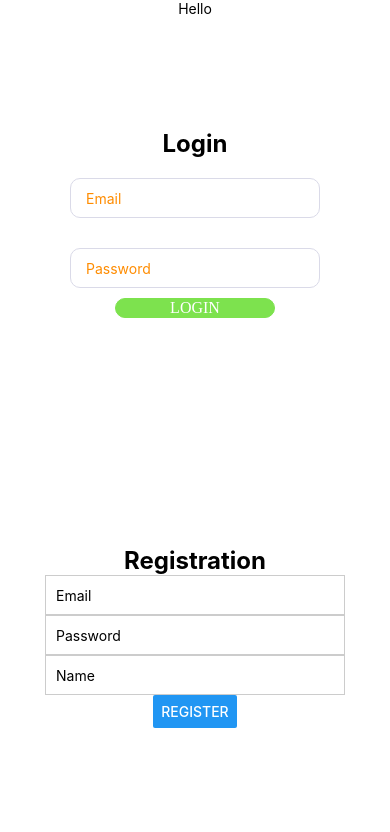
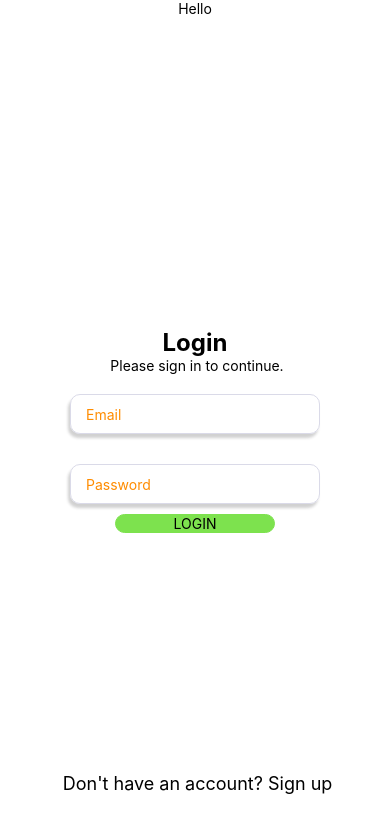
Before and after one commit to AnishShahi123/ProjectAssignment, a React Native app: screen / in a window 390 px wide. Shown: the top 832 px of the page. Built offline with nearby package versions, Linux system fonts and the light colour scheme.

Commit message:
editing on login page

```diff
--- a/App.js
+++ b/App.js
@@ -1,7 +1,6 @@
 import { StatusBar } from "expo-status-bar";
 import { StyleSheet, Text, View } from "react-native";
 import LoginPage from "./screens/Login";
-import Signup from "./screens/Signup";
 
 export default function App() {
   return (
@@ -9,7 +8,6 @@ export default function App() {
       <StatusBar style="auto" />
       <Text>Hello</Text>
       <LoginPage />
-      <Signup />
     </View>
   );
 }
--- a/screens/Login.js
+++ b/screens/Login.js
@@ -19,6 +19,7 @@ const LoginPage = () => {
   return (
     <View style={styles.container}>
       <Text style={styles.title}>Login</Text>
+      <Text> Please sign in to continue.</Text>
       <View style={styles.SectionStyle}>
         <TextInput
           placeholder="Email"
@@ -36,7 +37,10 @@ const LoginPage = () => {
           style={styles.input}
         />
       </View>
-      <TouchableOpacity style={styles.buttonStyle}>LOGIN</TouchableOpacity>
+      <TouchableOpacity style={styles.buttonStyle}>
+        <Text>LOGIN</Text>
+      </TouchableOpacity>
+      <Text style={styles.bottomText}> Don't have an account? Sign up</Text>
     </View>
   );
 };
@@ -66,6 +70,10 @@ const styles = StyleSheet.create({
     paddingRight: 15,
     borderWidth: 1,
     borderRadius: 10,
+    shadowColor: "#171717",
+    shadowOffset: { width: -2, height: 4 },
+    shadowOpacity: 0.2,
+    shadowRadius: 3,
     borderColor: "#dadae8",
   },
   buttonStyle: {
@@ -77,8 +85,11 @@ const styles = StyleSheet.create({
     alignItems: "center",
     borderRadius: 10,
   },
-  forgotPassword: {
-    marginTop: 10,
+  bottomText: {
+    color: "black",
+    fontSize: 18,
+    position: "absolute",
+    bottom: 50,
   },
 });
 
```
